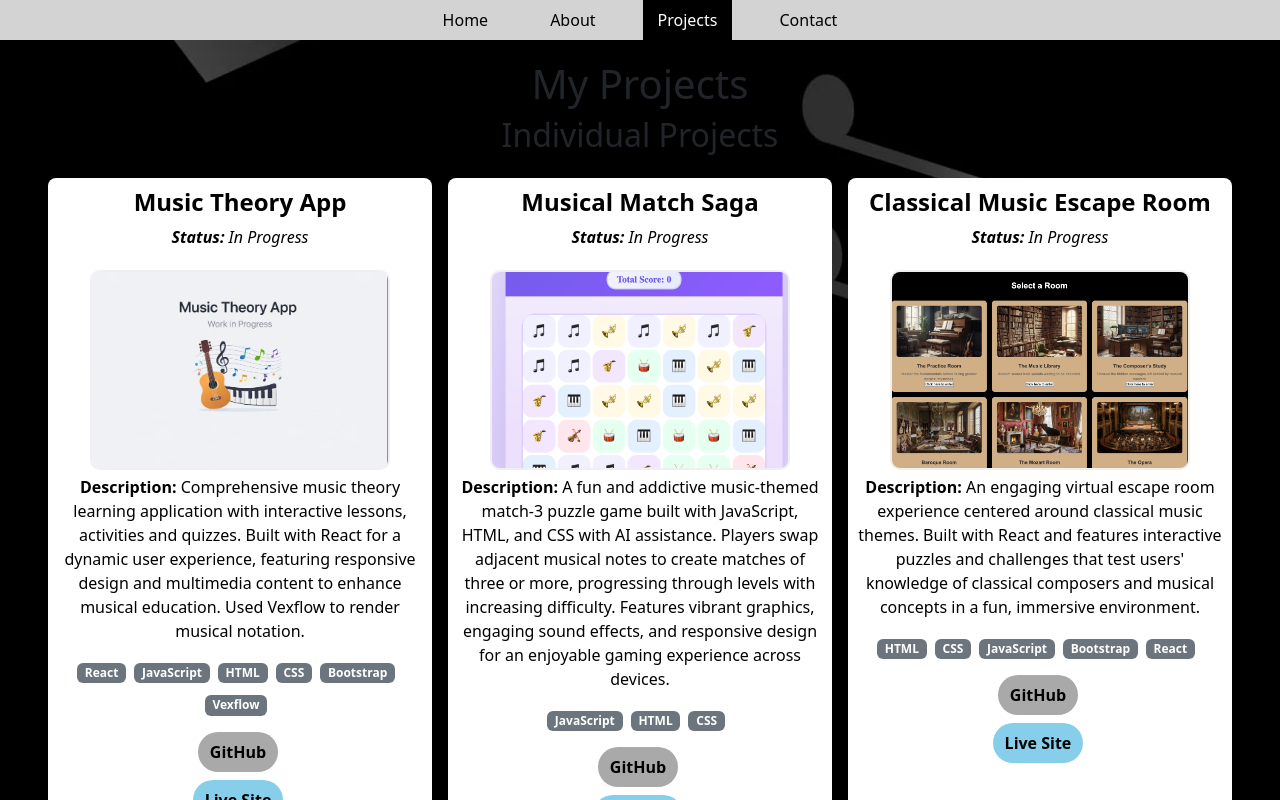
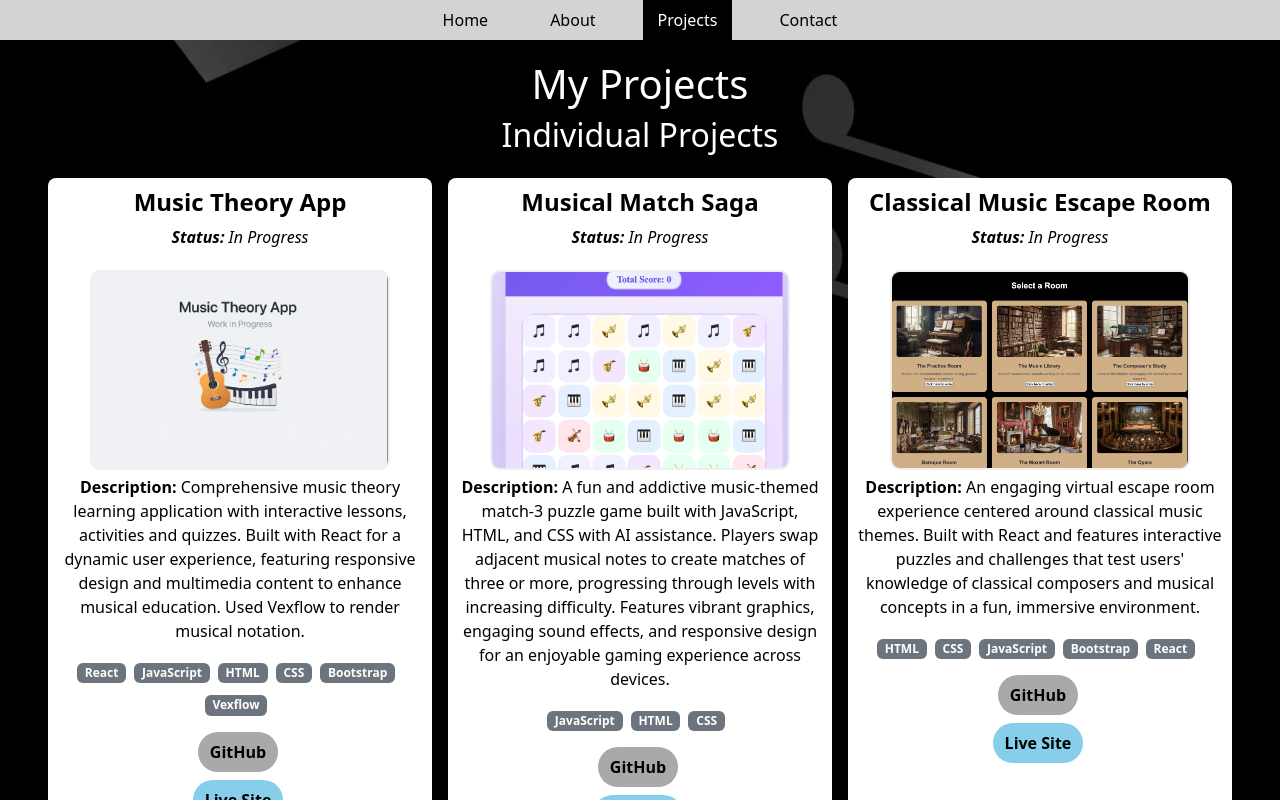
Before and after one commit to hannahro15/Hannah-Portfolio-Site, a React (Create React App) app: page /Hannah-Portfolio-Site/projects in a window 1280 px wide. Shown: the top 800 px of the page. Built offline with nearby package versions, Linux system fonts and the light colour scheme.

Commit message:
Fix blurred/unreadable headings on projects page
Headings inherited plain white text with no separation from the busy
background image, causing them to blend into the pattern. Add a
text-shadow to keep them legible.

```diff
--- a/src/pages/projects/Projects.css
+++ b/src/pages/projects/Projects.css
@@ -1,6 +1,12 @@
 #projects-title {
     text-align: center;
     margin-top: 20px;
+}
+
+#projects-title,
+section h2 {
+    color: white;
+    text-shadow: 0 2px 6px rgba(0, 0, 0, 0.85);
 }
 
 .projects-grid {
```
